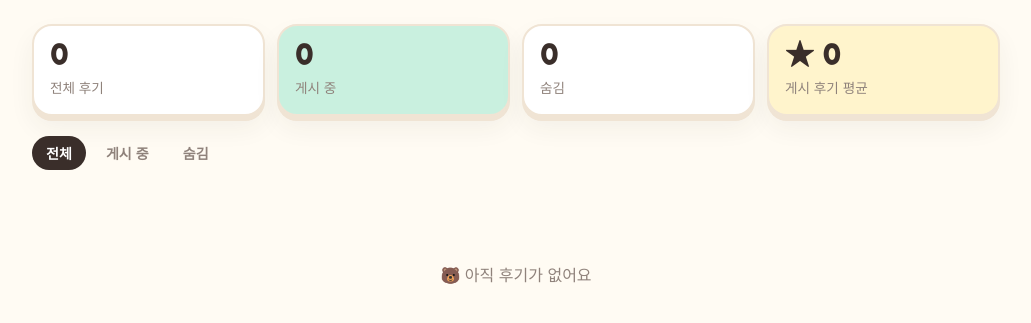
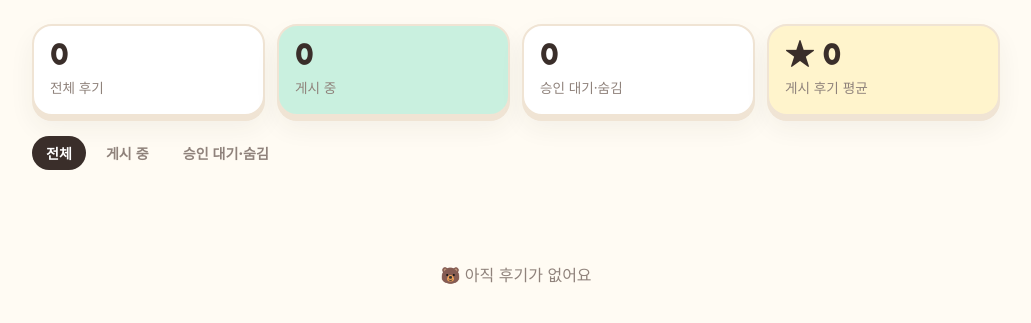
Before and after one commit to Jeongdonghwan/jp_prj, a Flask app: page /admin/reviews in a window 1280 px wide. Shown: the part 70-393 px from the top of the page, without its empty margins (124-1155 px from the left). Run offline with Flask 3, Linux system fonts and the light colour scheme; the visitor is signed in with stand-in values (Sample User, id 1).

Commit message:
후기: 관리자 승인 후 게시로 변경
Co-Authored-By: Claude Opus 5.5 <noreply@anthropic.com>

```diff
--- a/app.py
+++ b/app.py
@@ -254,12 +254,12 @@ def review():
         "name": f.get("name", "").strip()[:40], "city": f.get("city", "").strip()[:40],
         "service": f.get("service", "").strip()[:40], "rating": rating,
         "body": f.get("body", "").strip()[:1000], "lang": f.get("lang", "ja"),
-        "at": datetime.now().strftime("%Y-%m-%d"), "approved": True,  # 검수 없이 바로 게시
+        "at": datetime.now().strftime("%Y-%m-%d"), "approved": False,  # 관리자 승인 후 게시
     }
     if not row["name"] or not row["body"]:
         abort(400)
     _append("reviews.json", row)
-    _mail(f"[KumaTravel] 새 후기 {row['name']} ★{rating}", row["body"] + f"\n\n바로 게시됨. 수정·숨김·삭제: {CFG['site_url']}/admin")
+    _mail(f"[KumaTravel] 새 후기 {row['name']} ★{rating}", row["body"] + f"\n\n승인 대기. 승인·삭제: {CFG['site_url']}/admin/reviews?f=off")
     return redirect(_back(row["lang"], "sent=review") + "#reviews")
 
 
--- a/i18n/ja.json
+++ b/i18n/ja.json
@@ -121,8 +121,8 @@
   "rev_rating": "評価",
   "rev_body": "感想",
   "rev_submit": "送信する",
-  "rev_thanks": "ありがとうございます！口コミを掲載しました。",
-  "rev_note": "いただいた口コミはすぐにページに掲載されます。不適切な内容は削除する場合があります。",
+  "rev_thanks": "ありがとうございます！口コミは確認後に掲載されます。",
+  "rev_note": "いただいた口コミは内容を確認してから掲載します。不適切な内容は掲載しない場合があります。",
   "faq_title": "よくあるご質問",
   "faq": [
     [
--- a/i18n/ko.json
+++ b/i18n/ko.json
@@ -121,8 +121,8 @@
   "rev_rating": "평점",
   "rev_body": "후기 내용",
   "rev_submit": "등록",
-  "rev_thanks": "감사합니다! 후기가 등록되었습니다.",
-  "rev_note": "작성하신 후기는 바로 게시됩니다. 부적절한 내용은 삭제될 수 있습니다.",
+  "rev_thanks": "감사합니다! 후기는 확인 후 게시됩니다.",
+  "rev_note": "작성하신 후기는 확인 후 게시됩니다. 부적절한 내용은 게시되지 않을 수 있습니다.",
   "faq_title": "자주 묻는 질문",
   "faq": [
     [
--- a/templates/admin.html
+++ b/templates/admin.html
@@ -103,11 +103,11 @@ details summary::-webkit-details-marker{display:none}
   <div class="stats">
     <div class="stat"><b>{{ stats.all }}</b><span>전체 후기</span></div>
     <div class="stat mint"><b>{{ stats.on }}</b><span>게시 중</span></div>
-    <div class="stat"><b>{{ stats.off }}</b><span>숨김</span></div>
+    <div class="stat"><b>{{ stats.off }}</b><span>승인 대기·숨김</span></div>
     <div class="stat yellow"><b>★ {{ stats.avg }}</b><span>게시 후기 평균</span></div>
   </div>
   <div class="tabs">
-    {% for k, v in (('all','전체'),('on','게시 중'),('off','숨김')) %}<a href="?f={{ k }}" class="{{ 'on' if f == k }}">{{ v }}</a>{% endfor %}
+    {% for k, v in (('all','전체'),('on','게시 중'),('off','승인 대기·숨김')) %}<a href="?f={{ k }}" class="{{ 'on' if f == k }}">{{ v }}</a>{% endfor %}
   </div>
   <div class="list">
   {% for i, r in rows %}
@@ -117,13 +117,13 @@ details summary::-webkit-details-marker{display:none}
         <span class="stars">{{ '★' * r.rating }}{{ '☆' * (5 - r.rating) }}</span>
         <span class="meta">{{ r.city }}{% if r.service %} · {{ r.service }}{% endif %} · {{ r.at }}</span>
         <span class="badge lang">{{ 'JP' if r.lang == 'ja' else 'KR' }}</span>
-        <span class="badge {{ '' if r.approved else 'off' }}">{{ '게시 중' if r.approved else '숨김' }}</span>
+        <span class="badge {{ '' if r.approved else 'off' }}">{{ '게시 중' if r.approved else '승인 대기·숨김' }}</span>
       </div>
       <p class="body">{{ r.body }}</p>
       <details>
         <summary class="acts">
           <span class="btn">✏️ 수정</span>
-          <button class="btn" form="t{{ i }}">{{ '🙈 숨기기' if r.approved else '👀 게시하기' }}</button>
+          <button class="btn" form="t{{ i }}">{{ '🙈 숨기기' if r.approved else '✅ 승인(게시)' }}</button>
           <button class="btn del" form="d{{ i }}">🗑 삭제</button>
         </summary>
         <form class="edit" method="post" action="/admin/reviews/{{ i }}?f={{ f }}">
```
